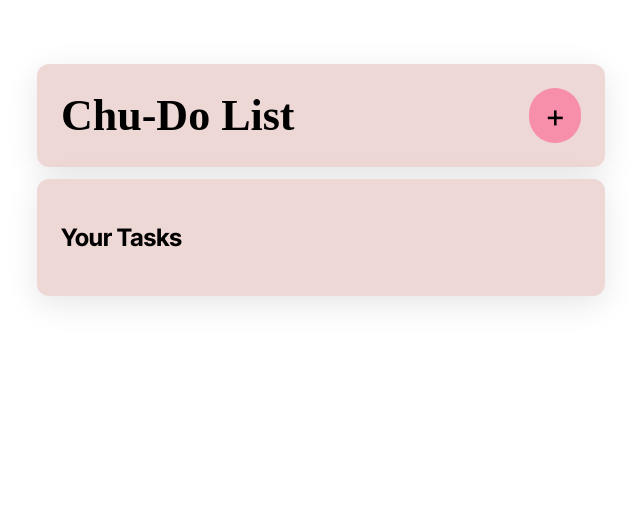
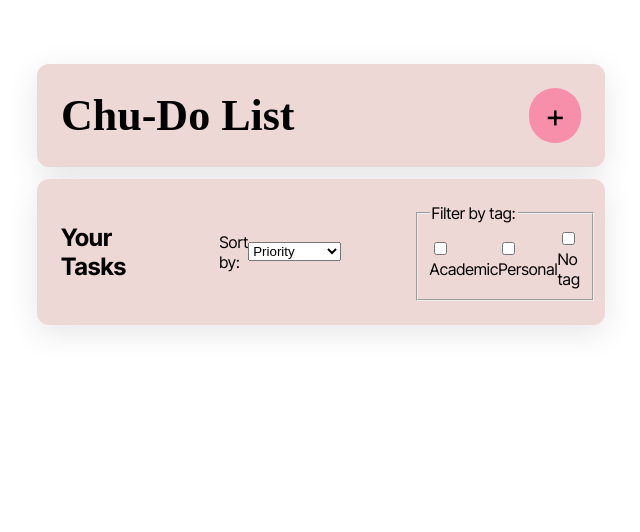
Before and after one commit to chuchi-org/cmsc128-Lab1_CRUD_caballero_honrado, a Flask app: page / in a window 1280 px wide. Shown: the top 532 px of the page, without its empty margins (319-959 px from the left). Run offline with Flask 3, Linux system fonts and the light colour scheme; data that the repository does not hold is empty; some web fonts are replaced.

Commit message:
feat: Add skeleton for sorting and filtering tasks

```diff
--- a/static/css/main.css
+++ b/static/css/main.css
@@ -141,6 +141,27 @@ main.container {
     border-radius: 12px;
 }
 
+
+#task-list-section-header-container {
+    display: flex;
+    flex-direction: row;
+    gap: 10%;
+}
+
+
+#task-list-sort-filter-container {
+    display: flex;
+    flex-direction: row;
+    gap: 20%;
+}
+
+
+.sort-filter-elem {
+    display: flex;
+    flex-direction: row;
+    align-items: center;
+}
+
 .task-item {
     display: flex;
     justify-content: flex-start;
--- a/templates/index.html
+++ b/templates/index.html
@@ -58,7 +58,26 @@
 
             <!-- task list section -->
             <section class="task-list-section">
-                <h2>Your Tasks</h2>
+                <div id="task-list-section-header-container">
+                    <h2>Your Tasks</h2>
+                    <div id="task-list-sort-filter-container">
+                        <div id="task-list-sort-container" class="sort-filter-elem">
+                            <label for="sort-task-list" id="sort-label">Sort by:</label>
+                            <select name="" id="sort-task-list">
+                                <option value="">Priority</option>
+                                <option value="">Due Date</option>
+                                <option value="">Date Added</option>
+                            </select>
+                        </div>
+
+                        <fieldset id="task-list-filter-container" class="sort-filter-elem">
+                            <legend id="filter-label">Filter by tag:</legend>
+                            <label><input type="checkbox" name="filter-tag" value="academic">Academic</label>
+                            <label><input type="checkbox" name="filter-tag" value="personal">Personal</label>
+                            <label><input type="checkbox" name="filter-tag" value="none">No tag</label>
+                        </fieldset>
+                    </div>
+                </div>
                 <ul id="task-list">
                     <!-- tasks are injected via JS -->
                 </ul>
```
